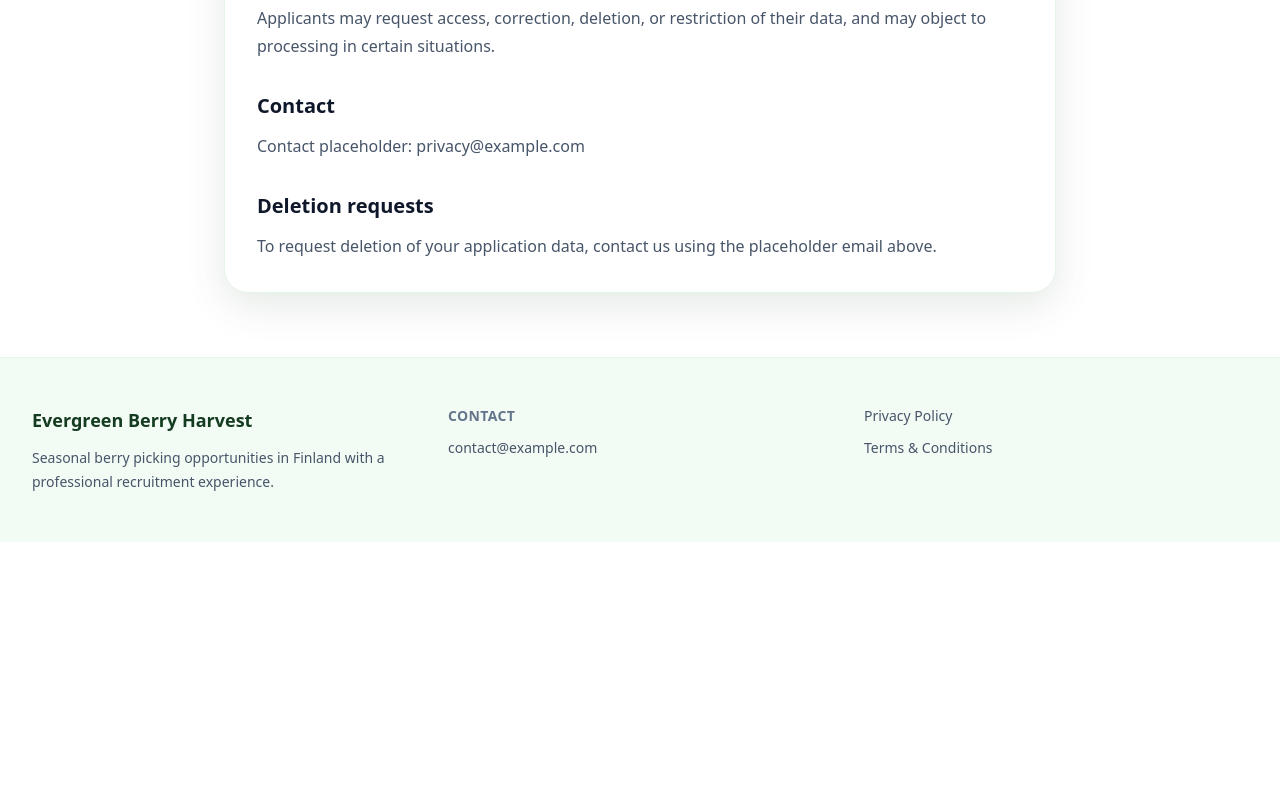
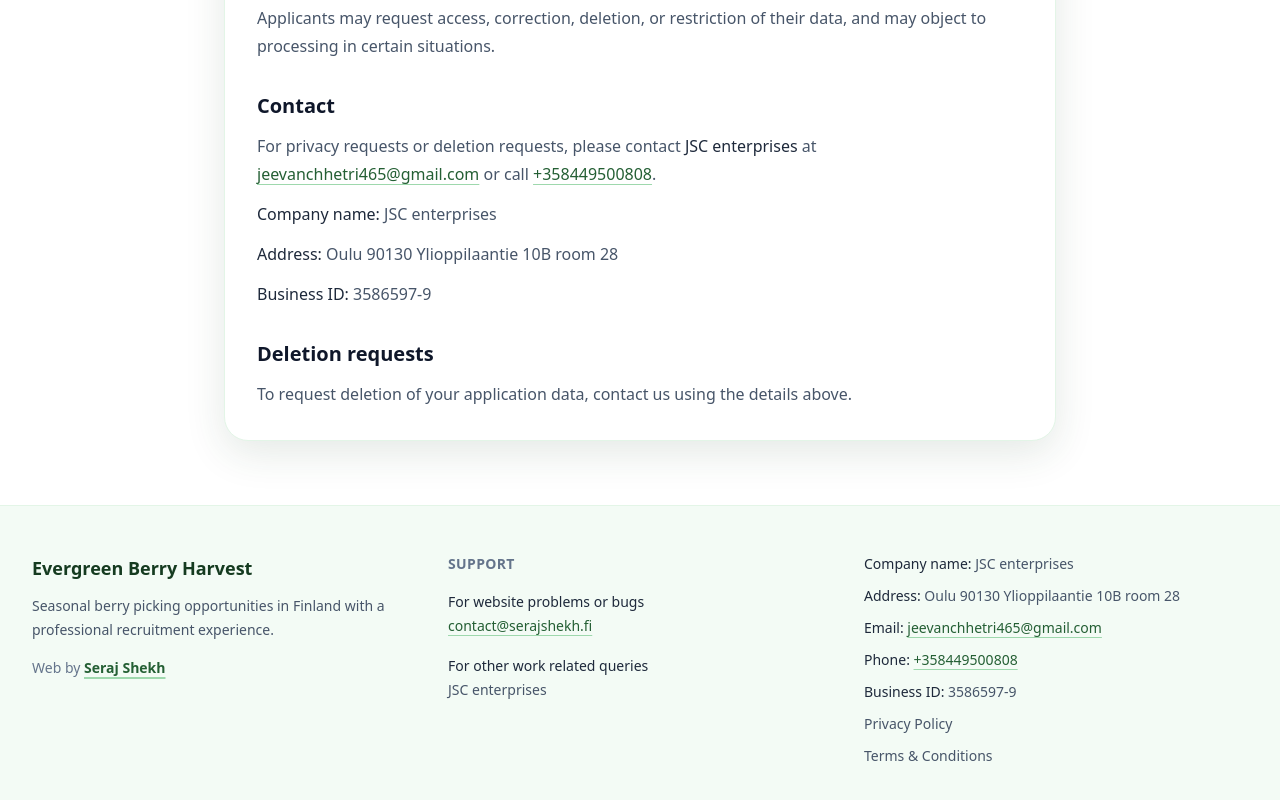
Before and after one commit to Seraj-Shekh/Evergreen, a React (Vite) app in the folder frontend/: page /privacy-policy in a window 1280 px wide. Shown: the part 934-1734 px from the top of the page. Before the commit the page ends 1476 px from the top, so only its background shows below. Built offline with nearby package versions, Linux system fonts and the light colour scheme; no server answers.

Commit message:
changes for deployment

```diff
--- a/frontend/src/components/Layout.jsx
+++ b/frontend/src/components/Layout.jsx
@@ -36,12 +36,39 @@
             <p className="mt-3 max-w-md text-sm leading-6 text-slate-600">
               Seasonal berry picking opportunities in Finland with a professional recruitment experience.
             </p>
+            <p className="mt-4 text-sm text-slate-500">
+              Web by{' '}
+              <a
+                href="https://serajshekh.com"
+                target="_blank"
+                rel="noreferrer"
+                className="font-semibold text-forest-700 underline decoration-forest-300 decoration-2 underline-offset-4 transition hover:text-forest-800"
+              >
+                Seraj Shekh
+              </a>
+            </p>
           </div>
           <div>
-            <h3 className="text-sm font-semibold uppercase tracking-wide text-slate-500">Contact</h3>
-            <p className="mt-3 text-sm text-slate-600">contact@example.com</p>
+            <h3 className="text-sm font-semibold uppercase tracking-wide text-slate-500">Support</h3>
+            <div className="mt-4 space-y-4 text-sm leading-6 text-slate-600">
+              <p>
+                <span className="block font-medium text-slate-800">For website problems or bugs</span>
+                <a className="text-forest-700 underline decoration-forest-300 underline-offset-4" href="mailto:contact@serajshekh.fi">
+                  contact@serajshekh.fi
+                </a>
+              </p>
+              <p>
+                <span className="block font-medium text-slate-800">For other work related queries</span>
+                <span>JSC enterprises</span>
+              </p>
+            </div>
           </div>
-          <div className="flex flex-col gap-3 text-sm">
+          <div className="flex flex-col gap-3 text-sm text-slate-600">
+            <p><span className="font-medium text-slate-800">Company name:</span> JSC enterprises</p>
+            <p><span className="font-medium text-slate-800">Address:</span> Oulu 90130 Ylioppilaantie 10B room 28</p>
+            <p><span className="font-medium text-slate-800">Email:</span> <a className="text-forest-700 underline decoration-forest-300 underline-offset-4" href="mailto:jeevanchhetri465@gmail.com">jeevanchhetri465@gmail.com</a></p>
+            <p><span className="font-medium text-slate-800">Phone:</span> <a className="text-forest-700 underline decoration-forest-300 underline-offset-4" href="tel:+358449500808">+358449500808</a></p>
+            <p><span className="font-medium text-slate-800">Business ID:</span> 3586597-9</p>
             <Link className="text-slate-600 hover:text-forest-700" to="/privacy-policy">Privacy Policy</Link>
             <Link className="text-slate-600 hover:text-forest-700" to="/terms">Terms & Conditions</Link>
           </div>
--- a/frontend/src/pages/ApplicationPage.jsx
+++ b/frontend/src/pages/ApplicationPage.jsx
@@ -15,7 +15,7 @@
 };
 
 const emailRegex = /^[^\s@]+@[^\s@]+\.[^\s@]+$/;
-const phoneRegex = /^[0-9+()\-\s]{7,32}$/;
+const phoneRegex = /^(?=(?:.*\d){7,15}$)[0-9+()\-\s]{7,32}$/;
 
 export default function ApplicationPage() {
   const navigate = useNavigate();
@@ -30,7 +30,7 @@
     const nextErrors = {};
 
     if (!form.fullName.trim()) nextErrors.fullName = 'Full name is required.';
-    if (!emailRegex.test(form.email.trim())) nextErrors.email = 'Enter a valid email address.';
+    if (!emailRegex.test(form.email.trim()) || form.email.trim().length > 254) nextErrors.email = 'Enter a valid email address.';
     if (!phoneRegex.test(form.phoneNumber.trim())) nextErrors.phoneNumber = 'Enter a valid phone number.';
     if (requiresCarPlate && !form.carPlateNumber.trim()) nextErrors.carPlateNumber = 'Car plate number is required when you have a car.';
     if (!form.acceptedTerms) nextErrors.acceptedTerms = 'You must accept the Terms & Conditions and Privacy Policy.';
--- a/frontend/src/pages/PrivacyPage.jsx
+++ b/frontend/src/pages/PrivacyPage.jsx
@@ -20,9 +20,22 @@
         <h3>Your rights</h3>
         <p>Applicants may request access, correction, deletion, or restriction of their data, and may object to processing in certain situations.</p>
         <h3>Contact</h3>
-        <p>Contact placeholder: privacy@example.com</p>
+        <p>
+          For privacy requests or deletion requests, please contact{' '}
+          <span className="font-medium text-slate-800">JSC enterprises</span> at{' '}
+          <a className="text-forest-700 underline decoration-forest-300 underline-offset-4" href="mailto:jeevanchhetri465@gmail.com">
+            jeevanchhetri465@gmail.com
+          </a>{' '}
+          or call{' '}
+          <a className="text-forest-700 underline decoration-forest-300 underline-offset-4" href="tel:+358449500808">
+            +358449500808
+          </a>.
+        </p>
+        <p><span className="font-medium text-slate-800">Company name:</span> JSC enterprises</p>
+        <p><span className="font-medium text-slate-800">Address:</span> Oulu 90130 Ylioppilaantie 10B room 28</p>
+        <p><span className="font-medium text-slate-800">Business ID:</span> 3586597-9</p>
         <h3>Deletion requests</h3>
-        <p>To request deletion of your application data, contact us using the placeholder email above.</p>
+        <p>To request deletion of your application data, contact us using the details above.</p>
       </div>
     </section>
   );
--- a/frontend/src/pages/TermsPage.jsx
+++ b/frontend/src/pages/TermsPage.jsx
@@ -17,6 +17,12 @@
         <p>By submitting the application, you consent to being contacted about recruitment matters through the details you provide.</p>
         <h3>Company rights</h3>
         <p>Evergreen Berry Harvest may review, reject, or keep applications pending based on operational requirements and recruitment decisions.</p>
+        <h3>Company details</h3>
+        <p>Company name: JSC enterprises</p>
+        <p>Address: Oulu 90130 Ylioppilaantie 10B room 28</p>
+        <p>Email: <a className="text-forest-700 underline decoration-forest-300 underline-offset-4" href="mailto:jeevanchhetri465@gmail.com">jeevanchhetri465@gmail.com</a></p>
+        <p>Phone: <a className="text-forest-700 underline decoration-forest-300 underline-offset-4" href="tel:+358449500808">+358449500808</a></p>
+        <p>Business ID: 3586597-9</p>
         <h3>Acceptance</h3>
         <p>Applications can only be submitted after acceptance of these terms and the privacy policy.</p>
       </div>
```
Also changed, not shown: 1 other file (tests, documents, lock files or other folders).
